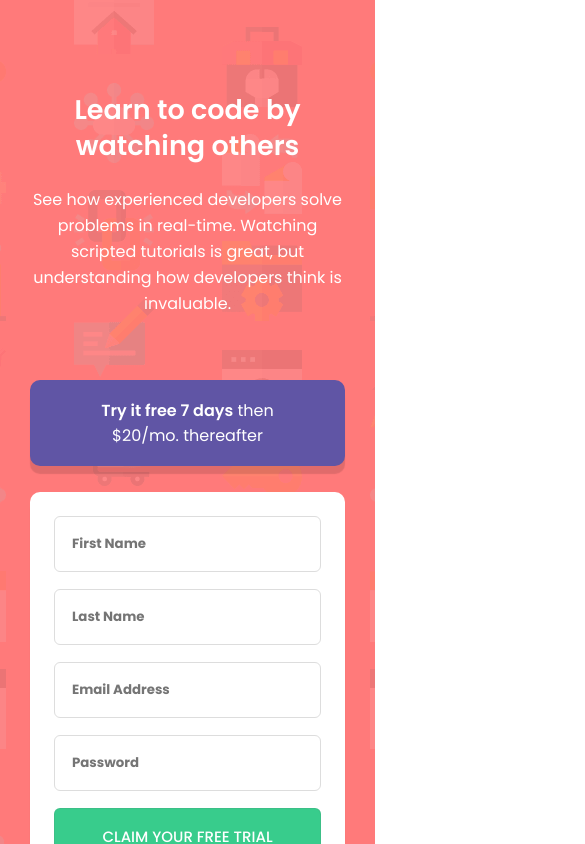
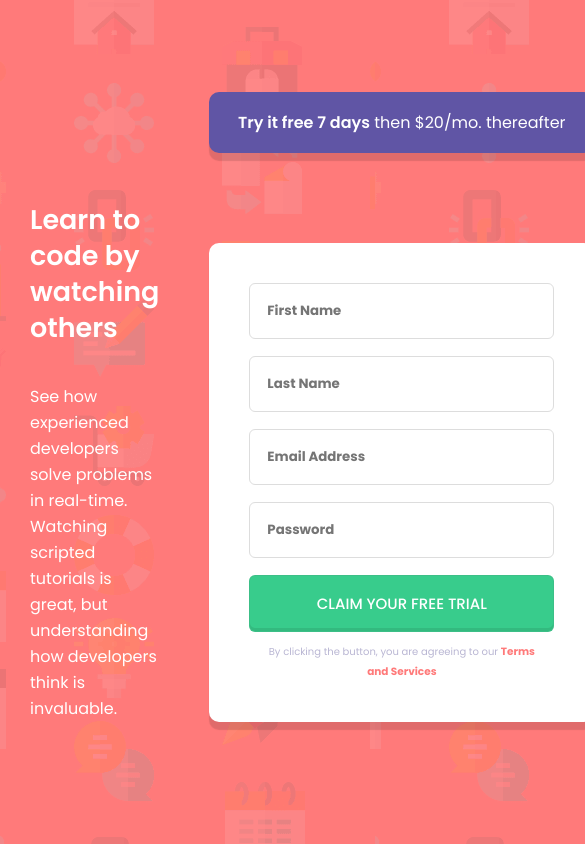
Before and after one commit to buschenyy/intro-component-with-signup-form-master, a React (Create React App) app: page / in a window 390 px wide. Shown: the top 844 px of the page, 585 px wide, since content can reach past the window. Built offline with nearby package versions, Linux system fonts and the light colour scheme.

Commit message:
responsive desktop

```diff
--- a/src/Intro.jsx
+++ b/src/Intro.jsx
@@ -4,11 +4,25 @@ import { SubForm } from './SubForm'
 
 const Container = styled.div`
   box-sizing: border-box;
-  width: 375px;
+  min-width: 375px;
   background: url(${introBg}), hsl(0, 100%, 74%);
   font-family: Poppins;
   color: white;
   padding: 70px 30px 37px;
+  @media (min-width: 375px) {
+    max-width: 1440px;
+    min-height: 100vh;
+    padding-inline: 12.083vh;
+    display: grid;
+    grid-template-columns: 1fr 1fr;
+    grid-template-rows: auto auto auto;
+    align-content: center;
+    align-items: center;
+    column-gap: 50px;
+  }
+  @media (max-width: 810px) {
+    padding: 70px 30px 37px;
+  }
 `
 
 const Title = styled.h2`
@@ -16,12 +30,36 @@ const Title = styled.h2`
   font-weight: 600;
   font-size: 27px;
   line-height: 36px;
+  @media (min-width: 375px) {
+    text-align: start;
+    font-weight: 700;
+    line-height: 52px;
+    font-size: 48px;
+    margin-bottom: 15px;
+    transition-delay: 1s;
+    grid-row-start: 2;
+    grid-row-end: 3;
+    grid-column-start: 1;
+    grid-column-end: 1;
+    align-self: end;
+  }
 `
 
 const Text = styled.p`
   font-weight: 400;
   margin-bottom: 63px;
   line-height: 26px;
+  @media (min-width: 375px) {
+    text-align: start;
+    font-size: 16px;
+    margin-bottom: 106px;
+    transition-delay: 1s;
+    grid-row-start: 3;
+    grid-row-end: 4;
+    grid-column-start: 1;
+    grid-column-end: 1;
+    align-self: start;
+  }
 `
 
 const Card = styled.div`
@@ -34,10 +72,24 @@ const Card = styled.div`
   > span {
     font-weight: 600;
   }
+  @media (min-width: 375px) {
+    grid-row-start: 1;
+    grid-row-end: 2;
+    grid-column-start: 2;
+    grid-column-end: 2;
+  }
 `
 const FormContainer = styled(Card)`
   background: white;
   padding: 24px;
+  @media (min-width: 375px) {
+    padding: 40px;
+    margin: 0;
+    grid-row-start: 2;
+    grid-row-end: 4;
+    grid-column-start: 2;
+    grid-column-end: 2;
+  }
 `
 
 export const Intro = () => {
@@ -50,8 +102,8 @@ export const Intro = () => {
         invaluable.
       </Text>
       <Card>
-        <span>Try it free 7 days</span> then
-        <br /> $20/mo. thereafter
+        <span>Try it free 7 days</span> then{' '}
+        {window.innerHeight <= 375 ? <br /> : ''}$20/mo. thereafter
       </Card>
       <FormContainer>
         <SubForm />
--- a/src/index.css
+++ b/src/index.css
@@ -5,6 +5,7 @@ body {
     sans-serif;
   -webkit-font-smoothing: antialiased;
   -moz-osx-font-smoothing: grayscale;
+  background: url('./assets/bg-intro-mobile.png'), hsl(0, 100%, 74%);
 }
 
 code {
```
